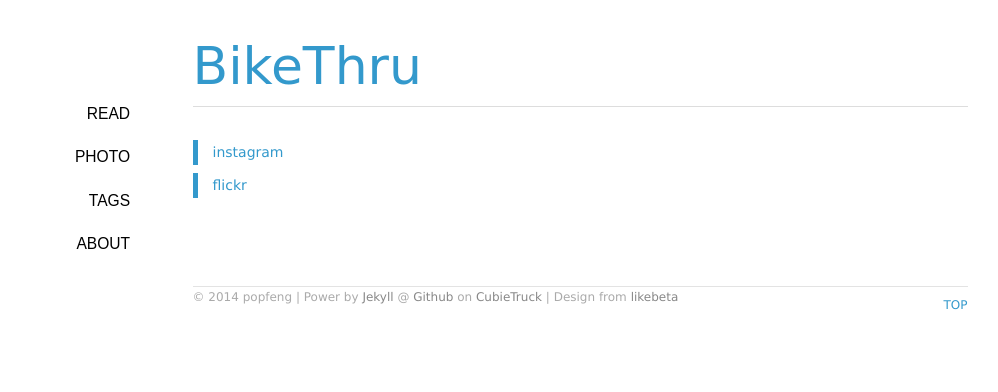
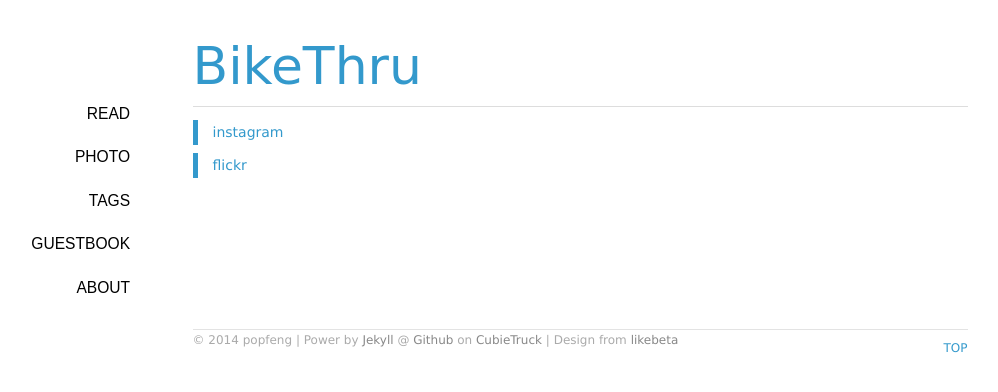
Before and after one commit to bikekoala/bikethru.com, a Jekyll site: the page built from photo.html, in a window 1280 px wide. Shown: the top 392 px of the page, without its empty margins (60-1058 px from the left). Built offline with Jekyll 4.4.1, drawn with Linux system fonts in a browser that asks for light colours; nearby versions of some CDN libraries; some web fonts are replaced; Markdown is read by kramdown in place of the engine named in the settings.

Commit message:
add guestbook page

```diff
--- a/_includes/header.html
+++ b/_includes/header.html
@@ -6,6 +6,7 @@
                 <span{% if page.read %} class="current"{% endif %}><a href="{{site.url}}/read">Read</a></span>
                 <span{% if page.photo %} class="current"{% endif %}><a href="{{site.url}}/photo">Photo</a></span>
                 <span{% if page.read %} class="current"{% endif %}><a href="{{site.url}}/tags">Tags</a></span>
+                <span{% if page.read %} class="current"{% endif %}><a href="{{site.url}}/guestbook">Guestbook</a></span>
                 <span{% if page.about %} class="current"{% endif %}><a href="{{site.url}}/about">About</a></span>
             </nav>
 			<div class="clear"></div>
--- a/_includes/page.html
+++ b/_includes/page.html
@@ -1,7 +1,11 @@
-		<section id="content" class="page">
-			<article class="post">
-			 <div class="con">{{ content }}</div>
-			</article>
-			<div class="clear"></div>
-		</section>
-		<div class="clear"></div>
+<section id="content" class="page">
+    <article class="post">
+        <div class="con">
+            {{ content }}
+            {% if page.comments %}
+                {% include comments.html %}
+            {% endif %}
+        </div>
+    </article>
+</section>
+<div class="clear"></div>
--- a/media/css/style.css
+++ b/media/css/style.css
@@ -424,10 +424,6 @@
     max-width:600px;
     padding:5px;
     border:solid 1px #ddd;
-}
-
-.post .con img {
-    max-width:600px;
 }
 
 .post .con .about-img{
@@ -1077,8 +1073,8 @@
     border-radius: 3px 3px 3px 3px;
 }
 .page {
-    padding-bottom: 30px !important;
-    width: 775px !important;
+    padding-bottom: 10px !important;
+    margin-top: 5px !important;
 }
 .tag_list {
     float: left;
@@ -1164,11 +1160,11 @@
     border:1px solid #ddd;
     color:#999;
 }
+
 .download a {
     color:#CC4F27 !important;
 }
-.download a:hover {
-}
+
 .download b,{
     padding:0px;
     margin:0px;
@@ -1176,10 +1172,6 @@
     font-weight:bold;
     border-radius:0px;
     -moz-border-radius:0px;
-}
-
-.mod_lost_child {
-    width: auto;
 }
 
 .douban-list ul li {
```
Also changed, not shown: guestbook.html (added, +9 -0 lines).
